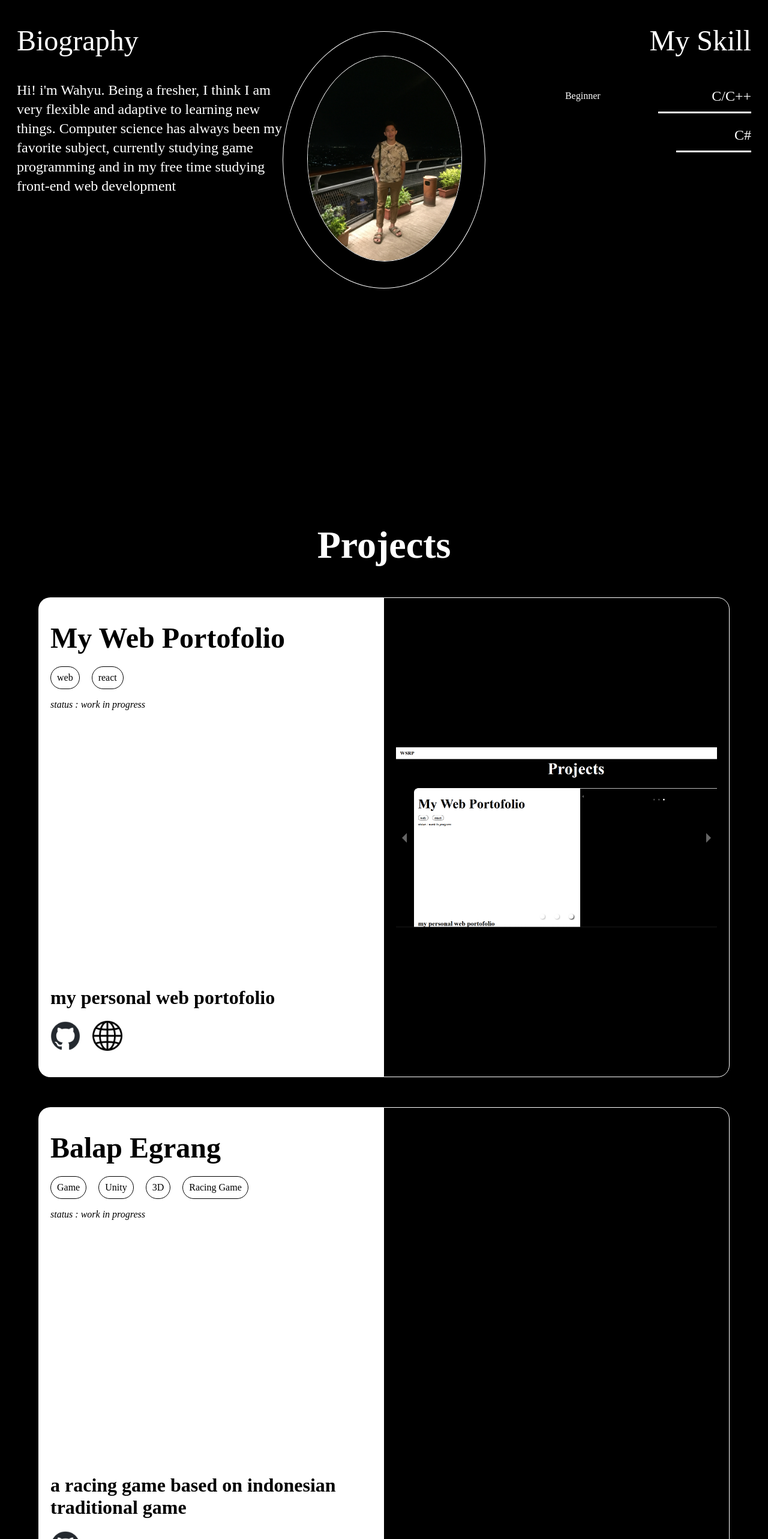
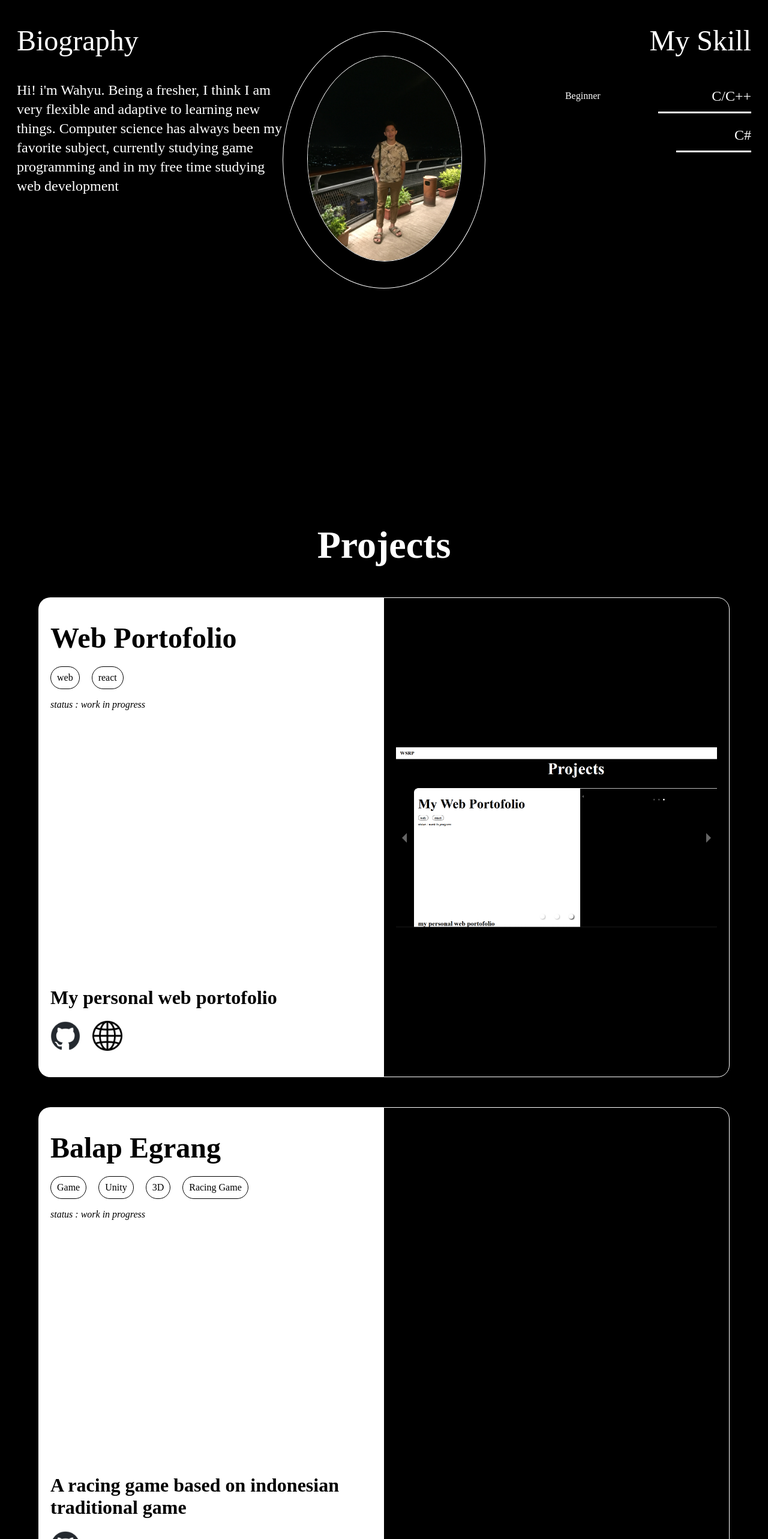
Before and after one commit to sadasas/WebPorto, a React (Vite) app: page / in a window 1280 px wide. Shown: the part 840-3406 px from the top of the page at 60% size. Built offline with nearby package versions, Linux system fonts and the light colour scheme.

Commit message:
refactor

```diff
--- a/index.html
+++ b/index.html
@@ -2,9 +2,8 @@
 <html lang="en">
   <head>
     <meta charset="UTF-8" />
-    <link rel="icon" type="image/svg+xml" href="/vite.svg" />
     <meta name="viewport" content="width=device-width, initial-scale=1.0" />
-    <title>Vite + React</title>
+    <title>WSRP</title>
   </head>
   <body>
     <div id="root"></div>
--- a/src/components/About/Biography.jsx
+++ b/src/components/About/Biography.jsx
@@ -15,7 +15,7 @@ function Biography({ isActive }) {
         Hi! i'm Wahyu. Being a fresher, I think I am very flexible and adaptive
         to learning new things. Computer science has always been my favorite
         subject, currently studying game programming and in my free time
-        studying front-end web development{" "}
+        studying web development{" "}
       </h4>
     </div>
   );
--- a/src/components/Introduction/Introduction.jsx
+++ b/src/components/Introduction/Introduction.jsx
@@ -9,7 +9,7 @@ const text = [
   "a",
   "tech enthusiast",
   "game programmer",
-  "front-end web developer",
+  "react developer",
 ];
 
 function Introduction() {
--- a/src/components/Projects/project.jsx
+++ b/src/components/Projects/project.jsx
@@ -8,8 +8,8 @@ function Projects() {
     <section id="projects" className={styles.projects}>
       <h1>Projects</h1>
       <Content
-        title="My Web Portofolio"
-        description="my personal web portofolio "
+        title="Web Portofolio"
+        description="My personal web portofolio "
         tag={["web", "react"]}
         link={[
           {
@@ -29,7 +29,7 @@ function Projects() {
       />
       <Content
         title="Balap Egrang"
-        description="a racing game  based on indonesian traditional game "
+        description="A racing game  based on indonesian traditional game "
         tag={["Game", "Unity", "3D", "Racing Game"]}
         link={[
           {
@@ -43,7 +43,7 @@ function Projects() {
       />
       <Content
         title="Oishi For Everyone"
-        description="play be a successful fried chicken restaurant entrepreneur"
+        description="Play be a successful fried chicken restaurant entrepreneur"
         status="alpha "
         tag={["Game", "Unity", "2D", "Simulator"]}
         link={[
--- a/src/components/contact/Contact.jsx
+++ b/src/components/contact/Contact.jsx
@@ -35,6 +35,10 @@ function Contact() {
         />
         <Media text="twitter" link="https://twitter.com/wwww80086302" />
       </div>
+      <div className={styles.copyright}>
+        <h5>WSRP | This website is under construction</h5>
+        <h5>©2023 - All Rights Reserved</h5>
+      </div>
     </section>
   );
 }
--- a/src/components/contact/Contact.module.css
+++ b/src/components/contact/Contact.module.css
@@ -5,7 +5,7 @@
   color: var(--background);
   align-items: center;
   margin-top: 100px;
-  padding: 50px;
+  padding: 10px;
 }
 .container h1 {
   margin-bottom: 20px;
@@ -41,3 +41,11 @@
   color: var(--foreground);
   transform: translate(120px, 50%);
 }
+
+.copyright {
+  width: 100%;
+  display: flex;
+  flex-direction: row;
+  justify-content: space-between;
+  padding: 10px;
+}
```
